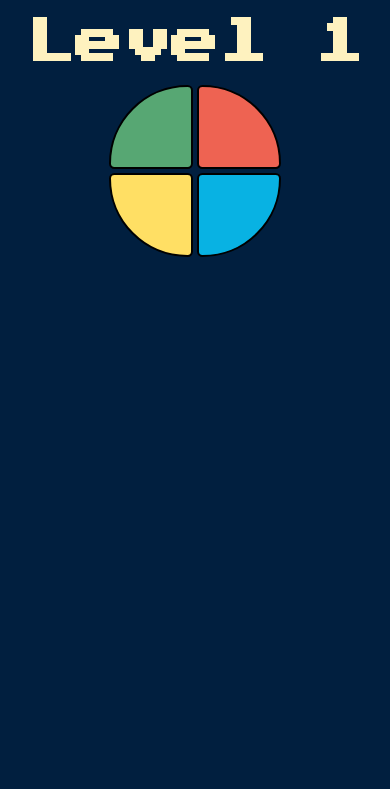
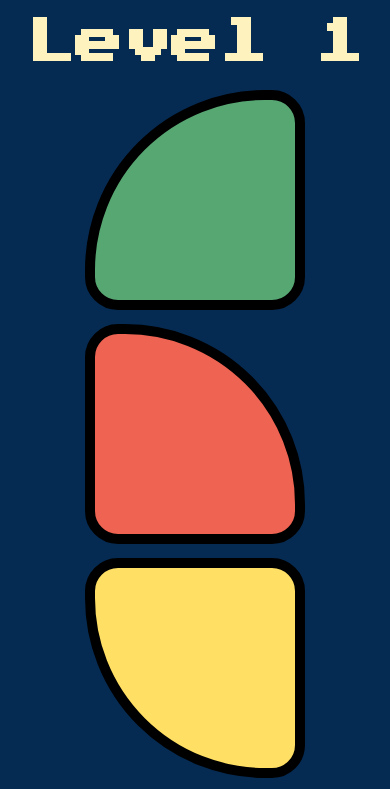
Before and after one commit to joralvmel/simon, a plain HTML site: page index.html in a window 390 px wide. Both pictures are taken after a click on the button "Start!". Shown: the top 789 px of the page. Drawn offline with nearby package versions, Linux system fonts and the light colour scheme.

Commit message:
Add files via upload

```diff
--- a/styles.css
+++ b/styles.css
@@ -1,6 +1,6 @@
 body {
   text-align: center;
-  background-color: #011F3F;
+  background-color: #062b53;
 }
 
 #level-title {
@@ -12,7 +12,7 @@ body {
 
 .container {
   display: block;
-  width: 50%;
+  width: 100%;
   margin: auto;
 
 }
@@ -94,32 +94,3 @@ body {
   margin:  5%;
   color: #FEF2BF;
 }
-
-@media screen and (max-width: 950px) {
-  .btn {
-    height: 150px;
-    width: 150px;
-    margin: 3px;
-    border: 8px solid black;
-  }
-}
-
-@media screen and (max-width: 750px) {
-  .btn {
-    height: 100px;
-    width: 100px;
-    margin: 2px;
-    border: 5px solid black;
-
-  }
-}
-
-@media screen and (max-width: 650px) {
-  .btn {
-    height: 80px;
-    width: 80px;
-    margin: 0px;
-    border: 2px solid black;
-
-  }
-}
```
